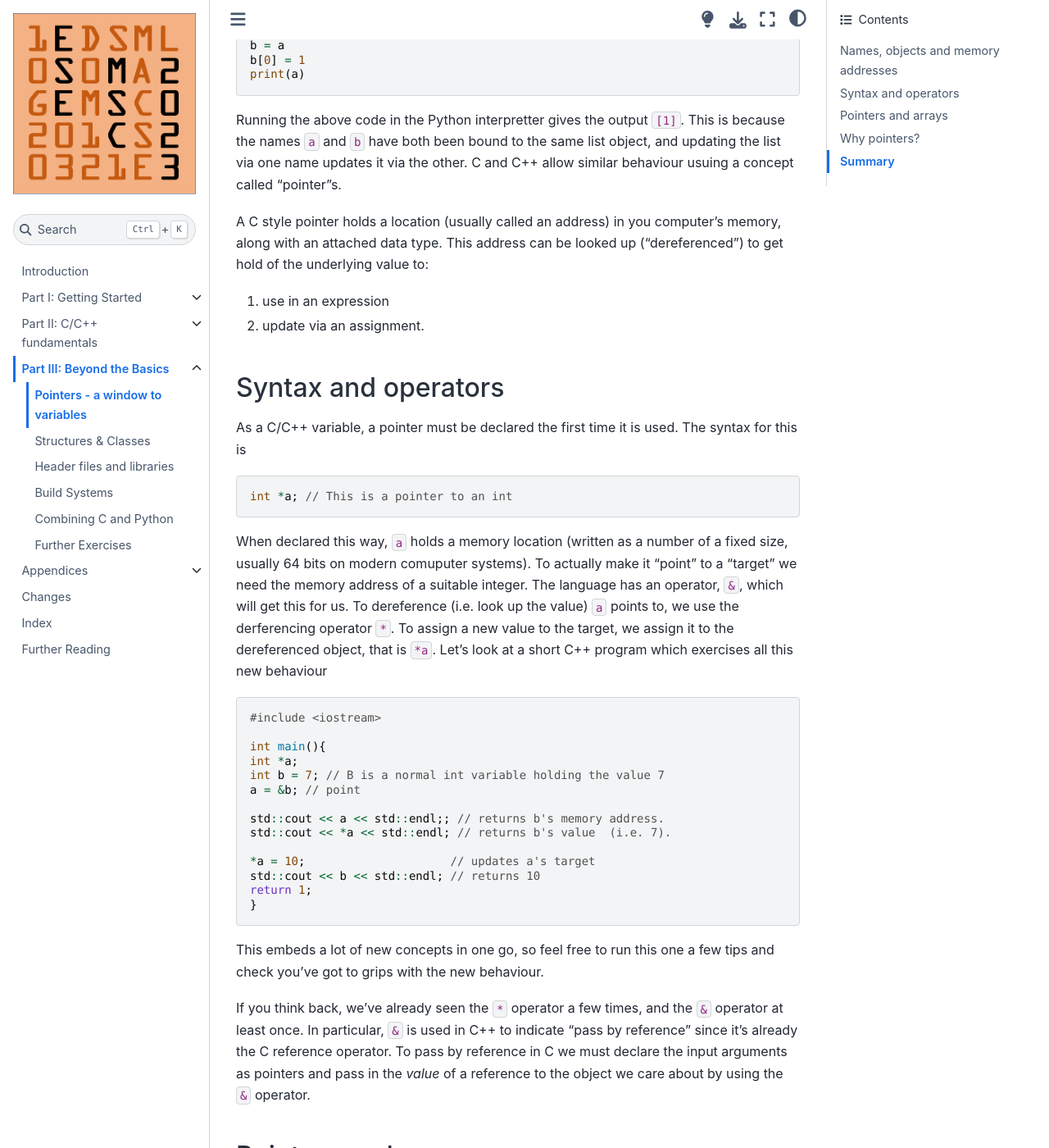
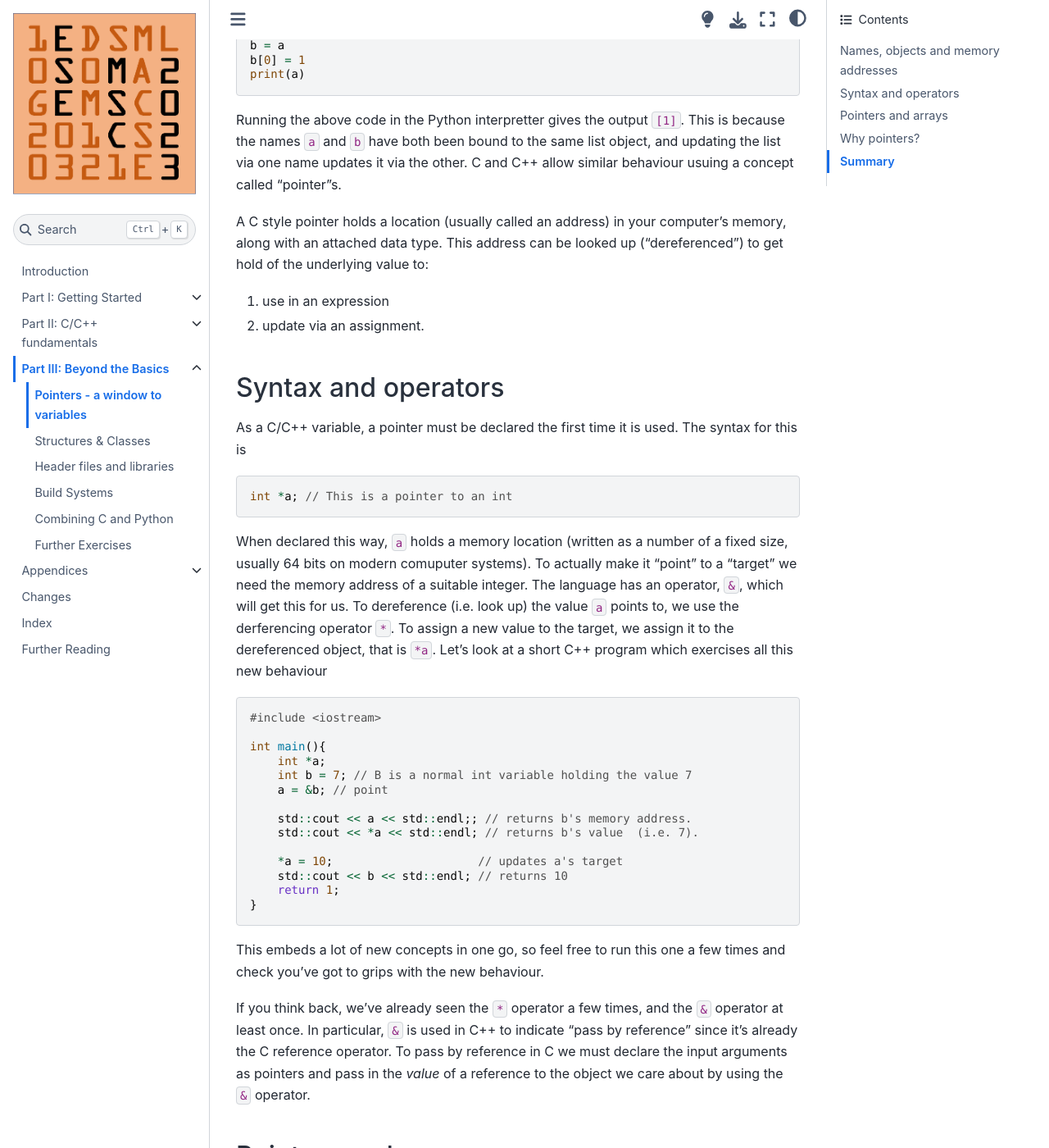
Before and after one commit to ese-msc/c-primer, a Jupyter Book: the page built from part_three/01_pointers.md, in a window 1280 px wide and 1400 px high, scrolled down 319 px. Shown: the whole window at 82% size. Built offline with Jupyter Book 1.0.4 settings and Sphinx 7.4.7 and the Sphinx Book theme 1.1.4, drawn with Linux system fonts in a browser that asks for light colours; part of the change alters nothing that is shown; some of the changed text lies outside the part shown.

````diff
--- a/part_three/01_pointers.md
+++ b/part_three/01_pointers.md
@@ -15,7 +15,7 @@ print(a)
 ```
 Running the above code in the Python interpretter gives the output `[1]`. This is because the names `a` and `b` have both been bound to the same list object, and updating the list via one name updates it via the other. C and C++ allow similar behaviour usuing a concept called "pointer"s.
 
-A C style pointer holds a location (usually called an address) in you computer's memory, along with an attached data type. This address can be looked up ("dereferenced") to get hold of the underlying value to:
+A C style pointer holds a location (usually called an address) in your computer's memory, along with an attached data type. This address can be looked up ("dereferenced") to get hold of the underlying value to:
 1. use in an expression
 2. update via an assignment.
 
@@ -28,26 +28,26 @@ As a C/C++ variable, a pointer must be declared the first time it is used. The s
 int *a; // This is a pointer to an int
 ```
 
-When declared this way, `a` holds a memory location (written as a number of a fixed size, usually 64 bits on modern comuputer systems). To actually make it "point" to a "target" we need the memory address of a suitable integer. The language has an operator, `&`, which will get this for us. To dereference (i.e. look up the value) `a` points to, we use the derferencing operator `*`. To assign a new value to the target, we assign it to the dereferenced object, that is `*a`. Let's look at a short C++ program which exercises all this new behaviour
+When declared this way, `a` holds a memory location (written as a number of a fixed size, usually 64 bits on modern comuputer systems). To actually make it "point" to a "target" we need the memory address of a suitable integer. The language has an operator, `&`, which will get this for us. To dereference (i.e. look up) the value `a` points to, we use the derferencing operator `*`. To assign a new value to the target, we assign it to the dereferenced object, that is `*a`. Let's look at a short C++ program which exercises all this new behaviour
 
 ```c++
 #include <iostream>
 
 int main(){
-int *a;
-int b = 7; // B is a normal int variable holding the value 7
-a = &b; // point
+    int *a;
+    int b = 7; // B is a normal int variable holding the value 7
+    a = &b; // point
 
-std::cout << a << std::endl;; // returns b's memory address.
-std::cout << *a << std::endl; // returns b's value  (i.e. 7).
+    std::cout << a << std::endl;; // returns b's memory address.
+    std::cout << *a << std::endl; // returns b's value  (i.e. 7).
 
-*a = 10;                     // updates a's target
-std::cout << b << std::endl; // returns 10
-return 1;
+    *a = 10;                     // updates a's target
+    std::cout << b << std::endl; // returns 10
+    return 1;
 }
 ```
 
-This embeds a lot of new concepts in one go, so feel free to run this one a few tips and check you've got to grips with the new behaviour.
+This embeds a lot of new concepts in one go, so feel free to run this one a few times and check you've got to grips with the new behaviour.
 
 If you think back, we've already seen the `*` operator a few times, and the `&` operator at least once. In particular, `&` is used in C++ to indicate "pass by reference" since it's already the C reference operator. To pass by reference in C we must declare the input arguments as pointers and pass in the *value* of a reference to the object we care about by using the `&` operator.
 
@@ -57,21 +57,19 @@ Another place the * operator has turned up is when passing 2D arrays into functi
 
 ```c++
 /* swap two elements (array version) */
-int[2] swap2(int a[]){
-    out[2];
-    out[0] = a[1];
-    out[1] = a[0] ;
-    return out;
+void swap2(int a[]){
+    int tmp = a[0];
+    a[0] = a[1];
+    a[1] = tmp;
 }
 ```
 and
 ```c++
 /* swap two elements (pointer version)*/
-int[2] swap2(int *a){
-    out[2];
-    out[0] = a[1];
-    out[1] = a[0] ;
-    return out;
+void swap2(int *a){
+    int tmp = a[0];
+    a[0] = a[1];
+    a[1] = tmp;
 }
 ```
 
````
